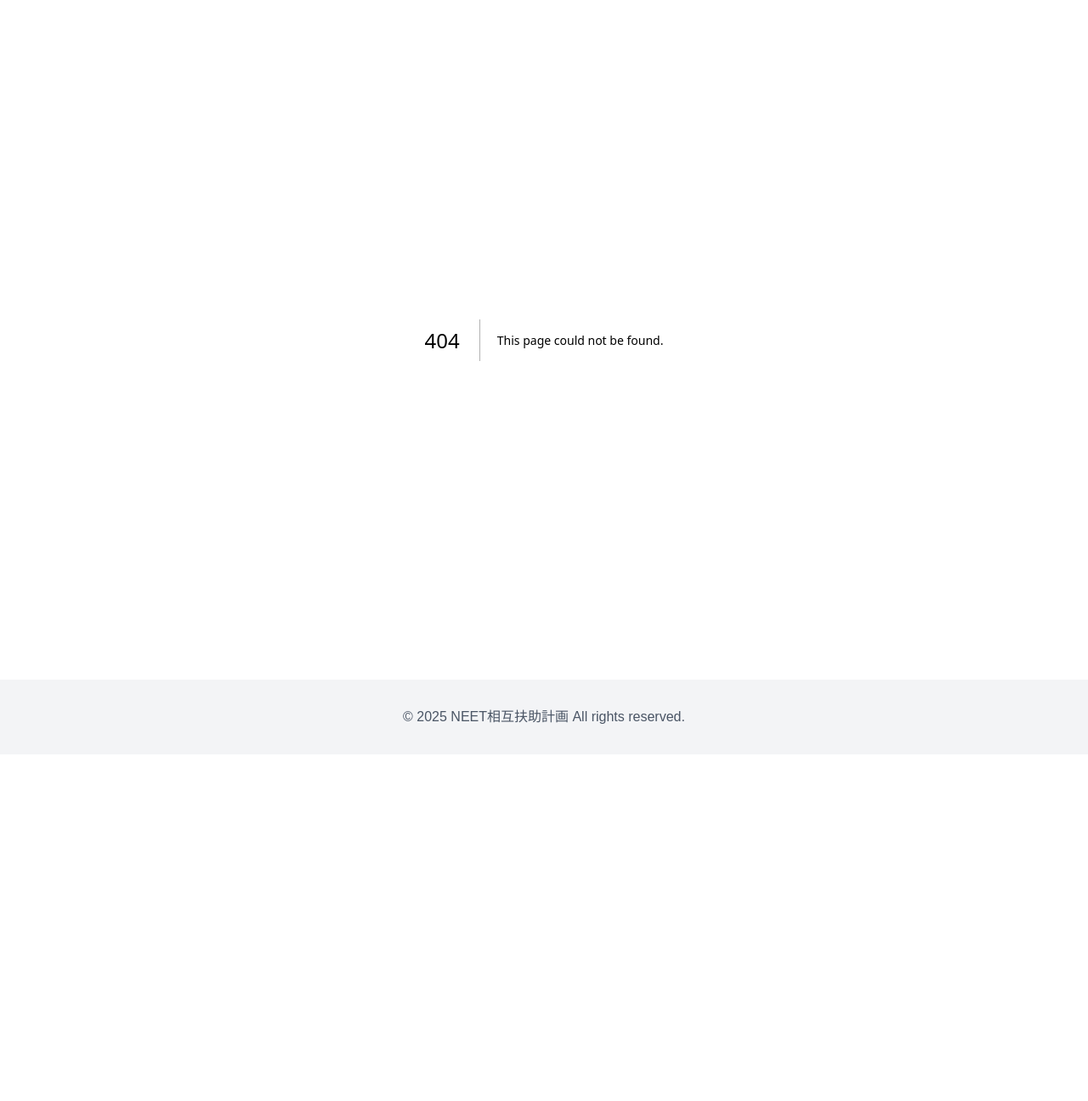
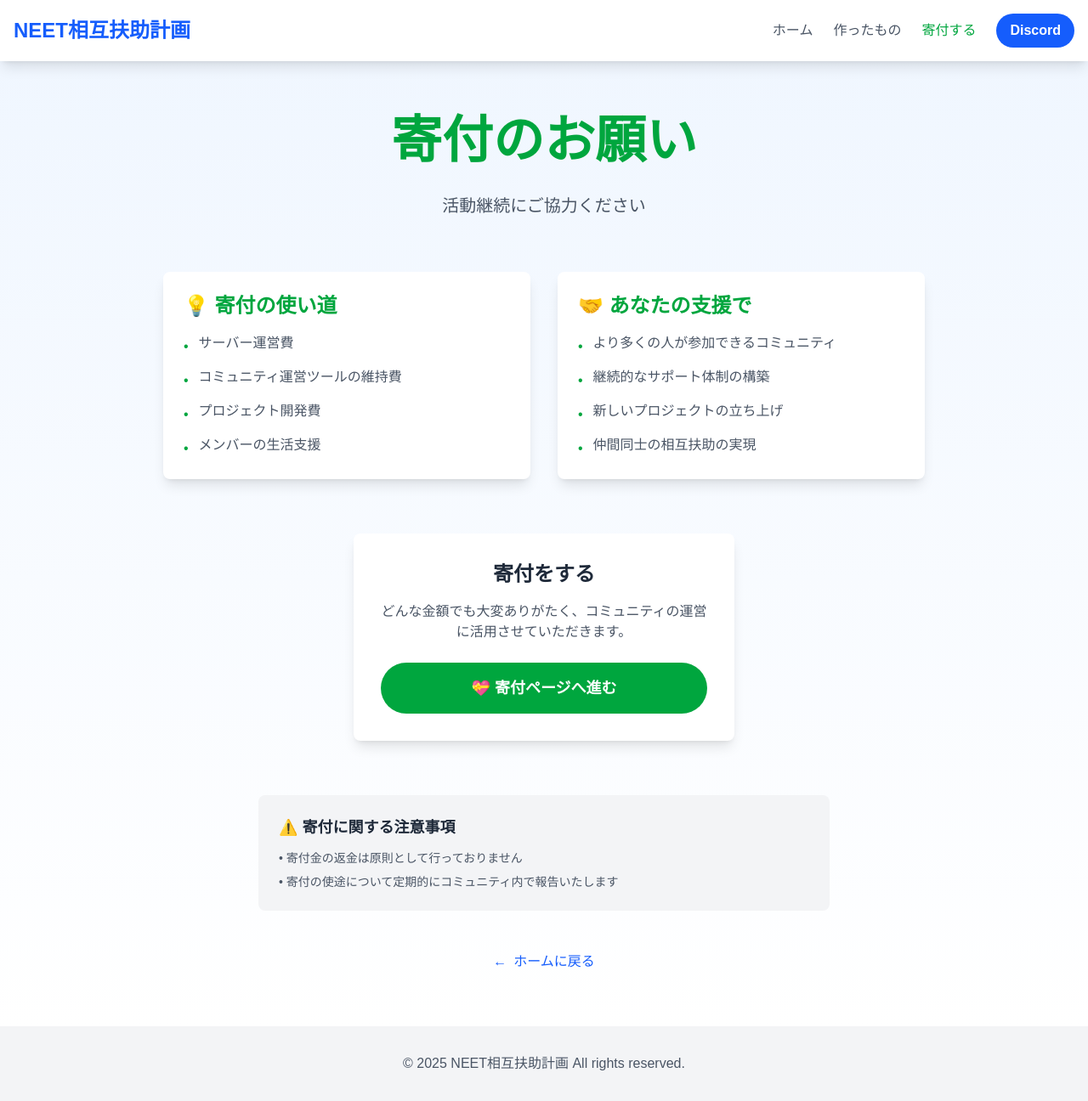
Before and after one commit to neet-map/neet-map, a Next.js app: page /donate in a window 1280 px wide. Before the commit this address had no page. Shown: the whole page at 85% size. Before the commit the page ends 888 px from the top, so only its background shows below. Built offline with nearby package versions, Linux system fonts and the light colour scheme.

Commit message:
寄付ページの作成

```diff
--- a/app/components/Header.tsx
+++ b/app/components/Header.tsx
@@ -40,6 +40,16 @@ export default function Header() {
             >
               作ったもの
             </Link>
+            <Link
+              href="/donate"
+              className={`font-medium transition-colors duration-200 ${
+                pathname === '/donate'
+                  ? 'text-green-600 dark:text-green-400'
+                  : 'text-gray-600 dark:text-gray-300 hover:text-green-600 dark:hover:text-green-400'
+              }`}
+            >
+              寄付する
+            </Link>
             <a
               href="https://discord.gg/BtqQecTW"
               className="bg-blue-600 hover:bg-blue-700 text-white font-bold py-2 px-4 rounded-full transition-colors duration-200 text-sm md:text-base"
--- /dev/null
+++ b/app/donate/page.tsx
@@ -0,0 +1,115 @@
+import Header from "../components/Header";
+
+export default function DonatePage() {
+  return (
+    <div className="min-h-screen bg-gradient-to-b from-blue-50 to-white dark:from-gray-900 dark:to-gray-800">
+      <Header />
+      <main className="container mx-auto px-4 py-16">
+        {/* ヒーローセクション */}
+        <div className="text-center mb-16">
+          <div className="flex flex-col items-center gap-4">
+            <h1 className="text-4xl md:text-6xl font-bold text-green-600 dark:text-green-400 mb-4">
+              寄付のお願い
+            </h1>
+            <p className="text-xl text-gray-600 dark:text-gray-300 max-w-2xl mx-auto">
+              活動継続にご協力ください
+            </p>
+          </div>
+        </div>
+
+        {/* 寄付の目的セクション */}
+        <div className="grid md:grid-cols-2 gap-8 max-w-4xl mx-auto mb-16">
+          <div className="bg-white dark:bg-gray-800 p-6 rounded-lg shadow-lg">
+            <h2 className="text-2xl font-semibold text-green-600 dark:text-green-400 mb-4">
+              💡 寄付の使い道
+            </h2>
+            <ul className="space-y-3 text-gray-600 dark:text-gray-300">
+              <li className="flex items-start gap-3">
+                <span className="text-green-600 dark:text-green-400 mt-1">•</span>
+                <span>サーバー運営費</span>
+              </li>
+              <li className="flex items-start gap-3">
+                <span className="text-green-600 dark:text-green-400 mt-1">•</span>
+                <span>コミュニティ運営ツールの維持費</span>
+              </li>
+              <li className="flex items-start gap-3">
+                <span className="text-green-600 dark:text-green-400 mt-1">•</span>
+                <span>プロジェクト開発費</span>
+              </li>
+              <li className="flex items-start gap-3">
+                <span className="text-green-600 dark:text-green-400 mt-1">•</span>
+                <span>メンバーの生活支援</span>
+              </li>
+            </ul>
+          </div>
+
+          <div className="bg-white dark:bg-gray-800 p-6 rounded-lg shadow-lg">
+            <h2 className="text-2xl font-semibold text-green-600 dark:text-green-400 mb-4">
+              🤝 あなたの支援で
+            </h2>
+            <ul className="space-y-3 text-gray-600 dark:text-gray-300">
+              <li className="flex items-start gap-3">
+                <span className="text-green-600 dark:text-green-400 mt-1">•</span>
+                <span>より多くの人が参加できるコミュニティ</span>
+              </li>
+              <li className="flex items-start gap-3">
+                <span className="text-green-600 dark:text-green-400 mt-1">•</span>
+                <span>継続的なサポート体制の構築</span>
+              </li>
+              <li className="flex items-start gap-3">
+                <span className="text-green-600 dark:text-green-400 mt-1">•</span>
+                <span>新しいプロジェクトの立ち上げ</span>
+              </li>
+              <li className="flex items-start gap-3">
+                <span className="text-green-600 dark:text-green-400 mt-1">•</span>
+                <span>仲間同士の相互扶助の実現</span>
+              </li>
+            </ul>
+          </div>
+        </div>
+
+        {/* 寄付ボタンセクション */}
+        <div className="text-center mb-16">
+          <div className="bg-white dark:bg-gray-800 p-8 rounded-lg shadow-lg max-w-md mx-auto">
+            <h3 className="text-2xl font-semibold text-gray-800 dark:text-white mb-4">
+              寄付をする
+            </h3>
+            <p className="text-gray-600 dark:text-gray-300 mb-6">
+              どんな金額でも大変ありがたく、コミュニティの運営に活用させていただきます。
+            </p>
+            <a
+              href="https://buy.stripe.com/test_3cI4gy9wF4ee5p0eUFdfG00"
+              target="_blank"
+              rel="noopener noreferrer"
+              className="inline-block bg-green-600 hover:bg-green-700 text-white font-bold py-4 px-8 rounded-full transition-colors duration-200 text-lg w-full"
+            >
+              💝 寄付ページへ進む
+            </a>
+          </div>
+        </div>
+
+        {/* 注意事項 */}
+        <div className="bg-gray-100 dark:bg-gray-800 p-6 rounded-lg max-w-2xl mx-auto">
+          <h3 className="text-lg font-semibold text-gray-800 dark:text-white mb-3">
+            ⚠️ 寄付に関する注意事項
+          </h3>
+          <ul className="space-y-2 text-sm text-gray-600 dark:text-gray-300">
+            <li>• 寄付金の返金は原則として行っておりません</li>
+            <li>• 寄付の使途について定期的にコミュニティ内で報告いたします</li>
+          </ul>
+        </div>
+
+        {/* 戻るリンク */}
+        <div className="text-center mt-12">
+          <a
+            href="/"
+            className="text-blue-600 dark:text-blue-400 hover:text-blue-800 dark:hover:text-blue-200 transition-colors duration-200 flex items-center justify-center gap-2"
+          >
+            <span>←</span>
+            ホームに戻る
+          </a>
+        </div>
+      </main>
+    </div>
+  );
+}
```
Also changed, not shown: package.json (+7 -4 lines), 1 other file (tests, documents, lock files or other folders).
